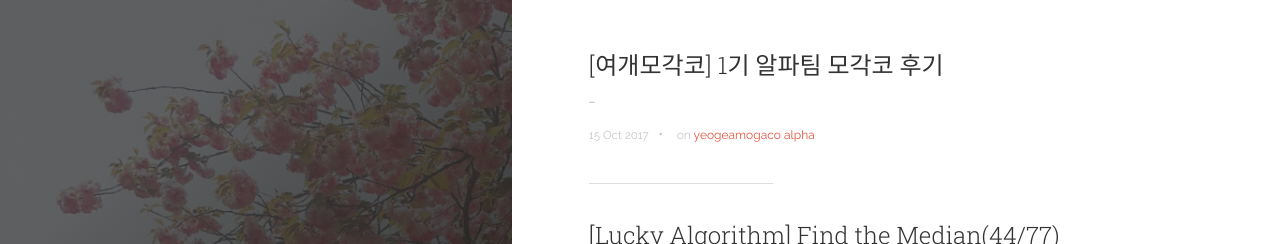
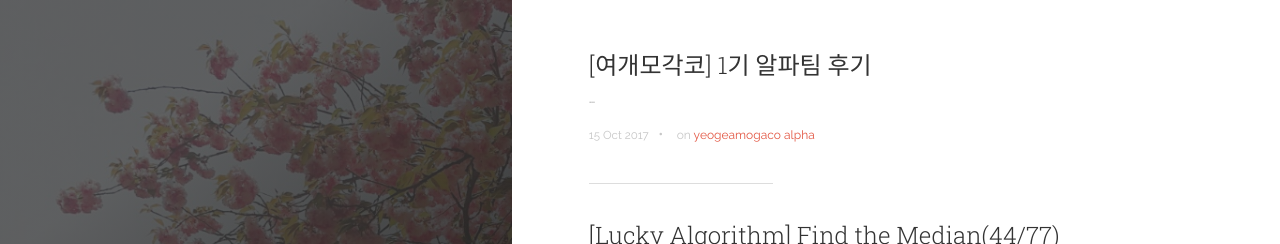
Before and after one commit to JJRomi/jjromi.github.io, a Jekyll site: the page built from index.html, in a window 1280 px wide and 900 px high. Shown: the top 244 px of the window. Built offline with Jekyll 4.4.1, drawn with Linux system fonts in a browser that asks for light colours; nearby versions of some CDN libraries; the list of posts is cut into pages by our own code.

Commit message:
[여개모각코] 후기 수정

```diff
--- a/_posts/2017-10-15-yeogaemogaco-alphateam.markdown
+++ b/_posts/2017-10-15-yeogaemogaco-alphateam.markdown
@@ -1,5 +1,5 @@
 ---
-title:  "[여개모각코] 1기 알파팀 모각코 후기"
+title:  "[여개모각코] 1기 알파팀 후기"
 date:   2017-10-15 11:00:00
 categories: [study]
 tags: [yeogeamogaco, alpha]
```
